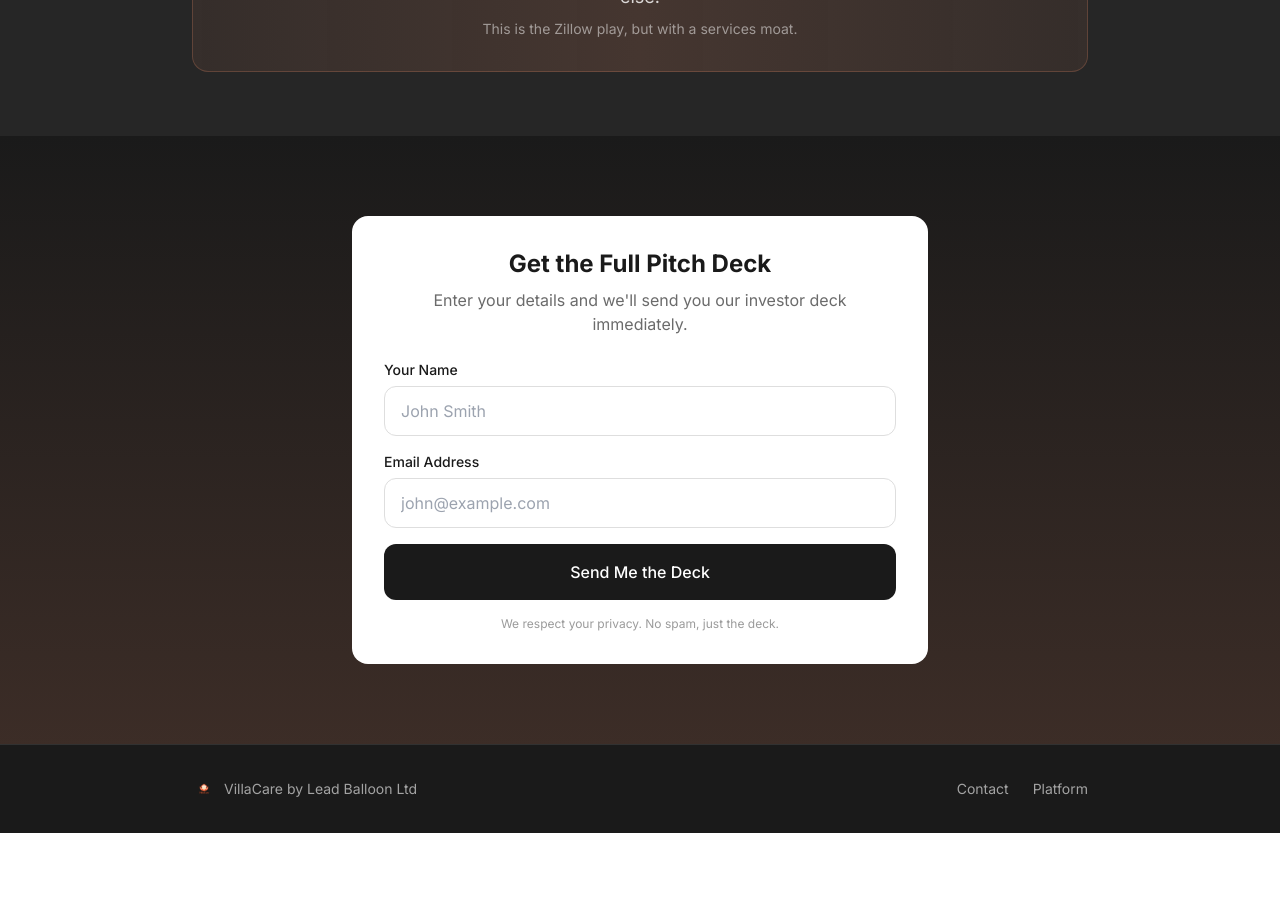
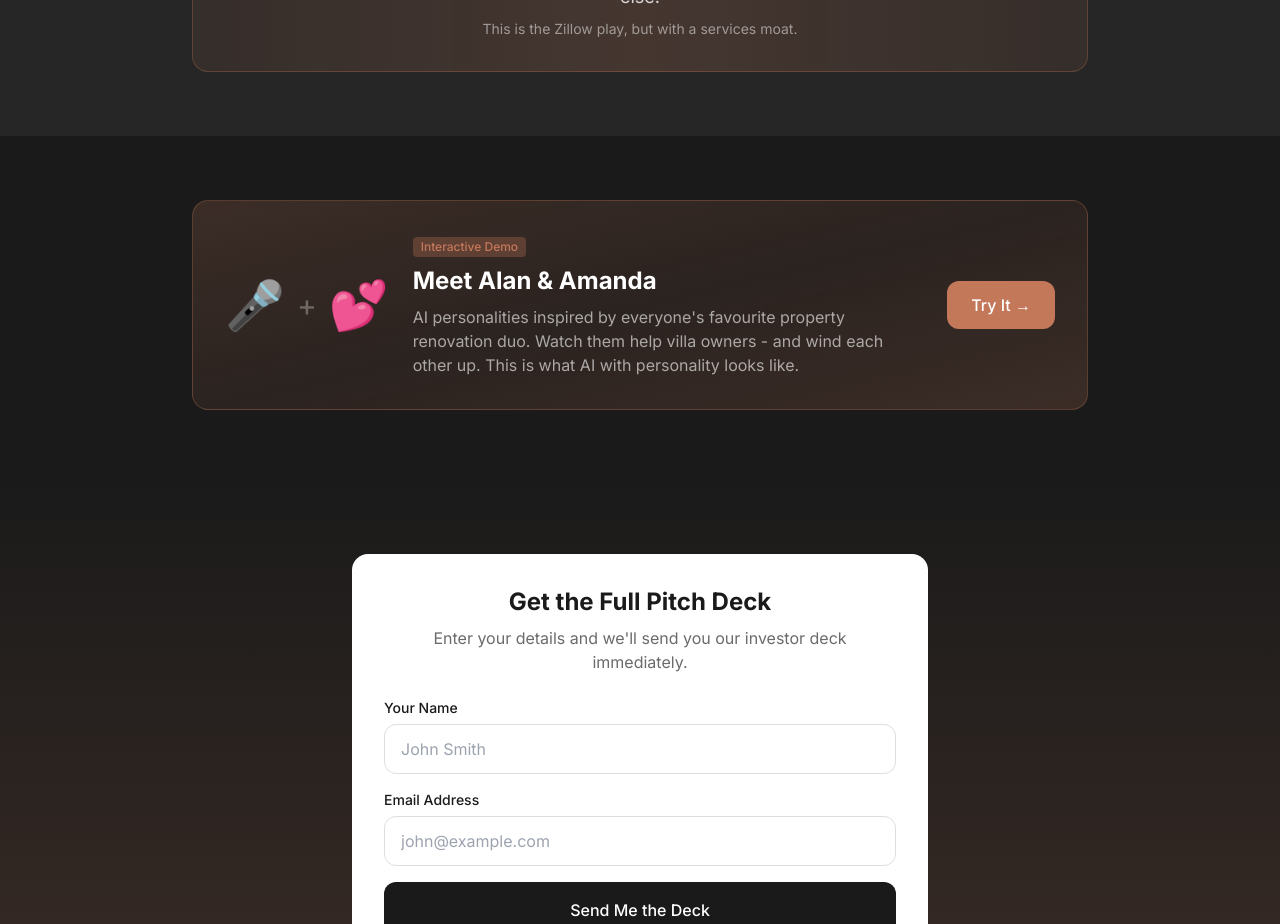
Before and after one commit to leadballoon-agency/villacare-app, a Next.js app: page / in a window 1280 px wide. Shown: the part 4220-5144 px from the top of the page. Before the commit the page ends 5053 px from the top, so only its background shows below. Built offline with nearby package versions, Linux system fonts and the light colour scheme.

Commit message:
Add prominent AI Demo section before pitch deck form

```diff
--- a/app/page.tsx
+++ b/app/page.tsx
@@ -407,6 +407,39 @@ export default function PitchPage() {
         </div>
       </section>
 
+      {/* AI Personality Demo */}
+      <section className="py-16 px-4">
+        <div className="max-w-4xl mx-auto">
+          <a
+            href="/demo"
+            className="block bg-gradient-to-br from-[#C4785A]/20 via-[#C4785A]/10 to-[#C4785A]/20 rounded-2xl p-8 border border-[#C4785A]/30 hover:border-[#C4785A]/50 transition-colors group"
+          >
+            <div className="flex flex-col md:flex-row items-center gap-6">
+              <div className="flex items-center gap-3 text-5xl">
+                <span>🎤</span>
+                <span className="text-3xl text-white/30">+</span>
+                <span>💕</span>
+              </div>
+              <div className="flex-1 text-center md:text-left">
+                <div className="inline-flex items-center gap-2 bg-[#C4785A]/30 text-[#C4785A] px-2 py-0.5 rounded text-xs font-medium mb-2">
+                  Interactive Demo
+                </div>
+                <h3 className="text-2xl font-bold mb-2 group-hover:text-[#C4785A] transition-colors">
+                  Meet Alan & Amanda
+                </h3>
+                <p className="text-white/60">
+                  AI personalities inspired by everyone&apos;s favourite property renovation duo.
+                  Watch them help villa owners - and wind each other up. This is what AI with personality looks like.
+                </p>
+              </div>
+              <div className="bg-[#C4785A] text-white px-6 py-3 rounded-xl font-medium group-hover:bg-[#B56A4F] transition-colors">
+                Try It →
+              </div>
+            </div>
+          </a>
+        </div>
+      </section>
+
       {/* Sign Up Form */}
       <section className="py-20 px-4 bg-gradient-to-b from-[#1A1A1A] to-[#C4785A]/20">
         <div className="max-w-xl mx-auto">
```
